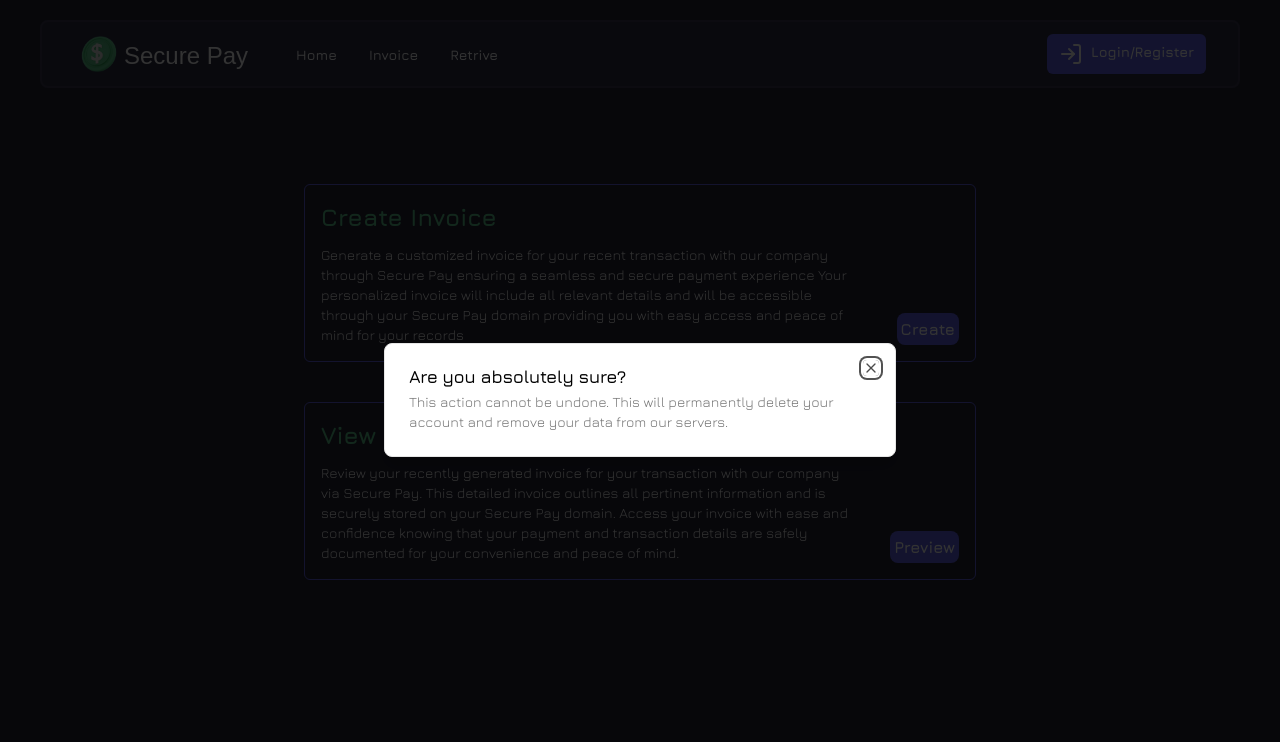
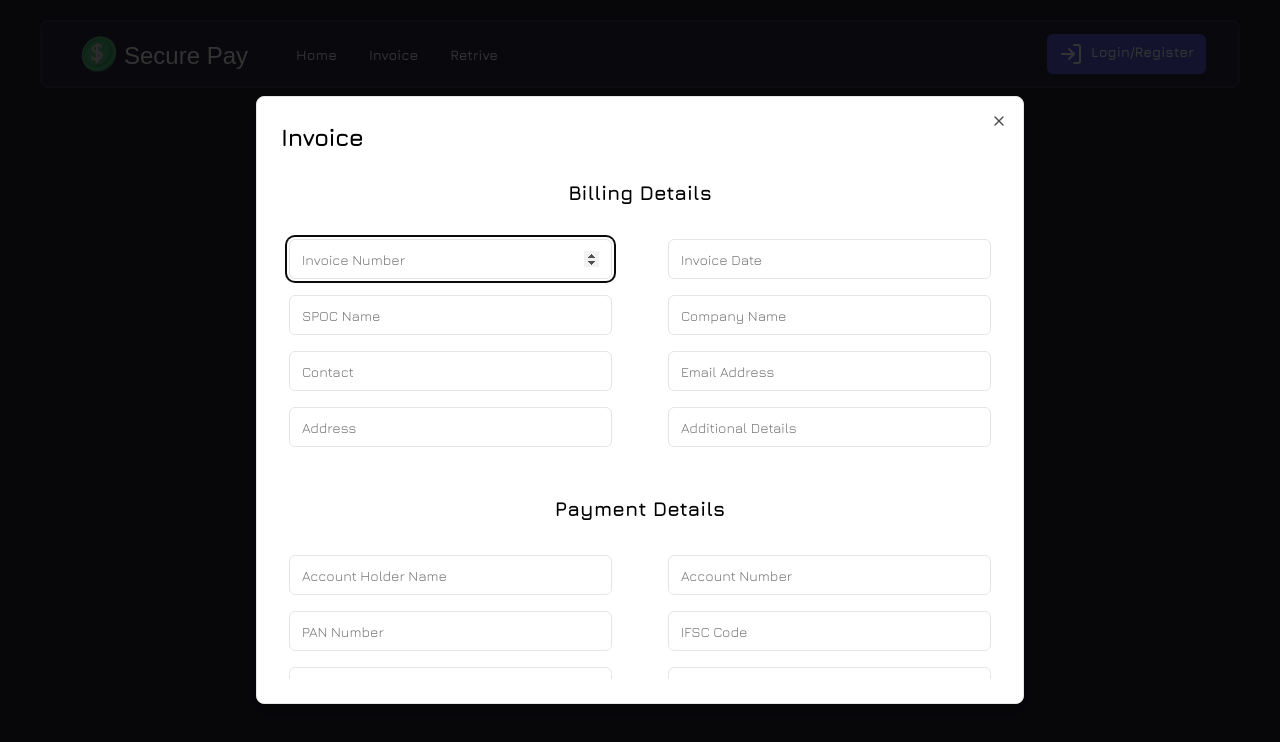
Before and after one commit to Rudalph/SecurePay, a Next.js app: page /Invoice in a window 1280 px wide. Both pictures are taken after a click on the button "Create". Shown: the top 742 px of the page. Built offline with nearby package versions, Linux system fonts and the light colour scheme; a web font is replaced by a local one.

Commit message:
Invoice updated

```diff
--- /dev/null
+++ b/Components/Form.jsx
@@ -0,0 +1,110 @@
+import React from 'react'
+import { Input } from "../Components/ui/input";
+import { Button } from "../Components/ui/button";
+
+
+const Form = () => {
+    return (
+        <div className='mt-5'>
+            <div className='h-[500px] overflow-y-scroll no-scrollbar'>
+
+                <div>
+                    <div className='flex justify-center align-middle items-center text-base lg:text-xl font-extrabold text-black pb-6'>Billing Details</div>
+                    <div className='flex justify-center gap-10'>
+                        <Input type="number" placeholder="Invoice Number" className="text-black m-2" />
+                        <Input type="text" placeholder="Invoice Date" className="text-black m-2" />
+                    </div>
+
+                    <div className='flex justify-center gap-10'>
+                        <Input type="text" placeholder="SPOC Name" className="text-black m-2" />
+                        <Input type="text" placeholder="Company Name" className="text-black m-2" />
+                    </div>
+
+                    <div className='flex justify-center gap-10'>
+                        <Input type="number" placeholder="Contact" className="text-black m-2" />
+                        <Input type="email" placeholder="Email Address" className="text-black m-2" />
+                    </div>
+
+                    <div className='flex justify-center gap-10'>
+                        <Input type="text" placeholder="Address" className="text-black m-2" />
+                        <Input type="text" placeholder="Additional Details" className="text-black m-2" />
+                    </div>
+                </div>
+
+
+                <div className='mt-10'>
+                    <div className='flex justify-center align-middle items-center text-base lg:text-xl font-extrabold text-black pb-6'>Payment Details</div>
+                    <div className='flex justify-center gap-10'>
+                        <Input type="text" placeholder="Account Holder Name" className="text-black m-2" />
+                        <Input type="number" placeholder="Account Number" className="text-black m-2" />
+                    </div>
+
+                    <div className='flex justify-center gap-10'>
+                        <Input type="text" placeholder="PAN Number" className="text-black m-2" />
+                        <Input type="text" placeholder="IFSC Code" className="text-black m-2" />
+                    </div>
+
+                    <div className='flex justify-center gap-10'>
+                        <Input type="text" placeholder="Branch Name" className="text-black m-2" />
+                        <Input type="text" placeholder="Additional" className="text-black m-2" />
+                    </div>
+                </div>
+
+
+                <div className='mt-10'>
+                    <div className='flex justify-center align-middle items-center text-base lg:text-xl font-extrabold text-black pb-6'>Bill</div>
+                    <div className='flex justify-center'>
+                        <Input type="number" placeholder="Sr. No." className="text-black m-2" />
+                        <Input type="text" placeholder="Item" className="text-black m-2" />
+                        <Input type="number" placeholder="Rate" className="text-black m-2" />
+                        <Input type="number" placeholder="Quantity" className="text-black m-2" />
+                        <Input type="number" placeholder="Ammount" className="text-black m-2" />
+                    </div>
+
+                    <div className='flex justify-center'>
+                        <Input type="number" placeholder="Sr. No." className="text-black m-2" />
+                        <Input type="text" placeholder="Item" className="text-black m-2" />
+                        <Input type="number" placeholder="Rate" className="text-black m-2" />
+                        <Input type="number" placeholder="Quantity" className="text-black m-2" />
+                        <Input type="number" placeholder="Ammount" className="text-black m-2" />
+                    </div>
+
+                    <div className='flex justify-center'>
+                        <Input type="number" placeholder="Sr. No." className="text-black m-2" />
+                        <Input type="text" placeholder="Item" className="text-black m-2" />
+                        <Input type="number" placeholder="Rate" className="text-black m-2" />
+                        <Input type="number" placeholder="Quantity" className="text-black m-2" />
+                        <Input type="number" placeholder="Ammount" className="text-black m-2" />
+                    </div>
+
+                    <div className='flex justify-center'>
+                        <Input type="number" placeholder="Sr. No." className="text-black m-2" />
+                        <Input type="text" placeholder="Item" className="text-black m-2" />
+                        <Input type="number" placeholder="Rate" className="text-black m-2" />
+                        <Input type="number" placeholder="Quantity" className="text-black m-2" />
+                        <Input type="number" placeholder="Ammount" className="text-black m-2" />
+                    </div>
+
+                    <div className='flex justify-center'>
+                        <Input type="number" placeholder="Sr. No." className="text-black m-2" />
+                        <Input type="text" placeholder="Item" className="text-black m-2" />
+                        <Input type="number" placeholder="Rate" className="text-black m-2" />
+                        <Input type="number" placeholder="Quantity" className="text-black m-2" />
+                        <Input type="number" placeholder="Ammount" className="text-black m-2" />
+                    </div>
+                </div>
+
+                <div className='mt-10'>
+                    <div className='flex justify-center align-middle items-center text-base lg:text-xl font-extrabold text-black pb-6'>Total Payable Ammount</div>
+                    <div className='flex justify-center gap-10 align-middle items-center'>
+                        <Input type="text" placeholder="Total Ammount" className="text-black m-2" />
+                        <Button>Done</Button>
+                    </div>
+                </div>
+
+            </div>
+        </div>
+    )
+}
+
+export default Form
--- a/Components/ui/dialog.jsx
+++ b/Components/ui/dialog.jsx
@@ -31,7 +31,7 @@ const DialogContent = React.forwardRef(({ className, children, ...props }, ref)
     <DialogPrimitive.Content
       ref={ref}
       className={cn(
-        "fixed left-[50%] top-[50%] z-50 grid w-full max-w-lg translate-x-[-50%] translate-y-[-50%] gap-4 border bg-background p-6 shadow-lg duration-200 data-[state=open]:animate-in data-[state=closed]:animate-out data-[state=closed]:fade-out-0 data-[state=open]:fade-in-0 data-[state=closed]:zoom-out-95 data-[state=open]:zoom-in-95 data-[state=closed]:slide-out-to-left-1/2 data-[state=closed]:slide-out-to-top-[48%] data-[state=open]:slide-in-from-left-1/2 data-[state=open]:slide-in-from-top-[48%] sm:rounded-lg",
+        "fixed left-[50%] top-[50%] z-50 grid w-full max-w-3xl translate-x-[-50%] translate-y-[-50%] gap-4 border bg-background p-6 shadow-lg duration-200 data-[state=open]:animate-in data-[state=closed]:animate-out data-[state=closed]:fade-out-0 data-[state=open]:fade-in-0 data-[state=closed]:zoom-out-95 data-[state=open]:zoom-in-95 data-[state=closed]:slide-out-to-left-1/2 data-[state=closed]:slide-out-to-top-[48%] data-[state=open]:slide-in-from-left-1/2 data-[state=open]:slide-in-from-top-[48%] sm:rounded-lg",
         className
       )}
       {...props}>
--- /dev/null
+++ b/Components/ui/input.jsx
@@ -0,0 +1,19 @@
+import * as React from "react"
+
+import { cn } from "@/lib/utils"
+
+const Input = React.forwardRef(({ className, type, ...props }, ref) => {
+  return (
+    (<input
+      type={type}
+      className={cn(
+        "flex h-10 w-full rounded-md border border-input bg-background px-3 py-2 text-sm ring-offset-background file:border-0 file:bg-transparent file:text-sm file:font-medium placeholder:text-muted-foreground focus-visible:outline-none focus-visible:ring-2 focus-visible:ring-ring focus-visible:ring-offset-2 disabled:cursor-not-allowed disabled:opacity-50",
+        className
+      )}
+      ref={ref}
+      {...props} />)
+  );
+})
+Input.displayName = "Input"
+
+export { Input }
--- /dev/null
+++ b/Components/ui/label.jsx
@@ -0,0 +1,18 @@
+"use client"
+
+import * as React from "react"
+import * as LabelPrimitive from "@radix-ui/react-label"
+import { cva } from "class-variance-authority";
+
+import { cn } from "@/lib/utils"
+
+const labelVariants = cva(
+  "text-sm font-medium leading-none peer-disabled:cursor-not-allowed peer-disabled:opacity-70"
+)
+
+const Label = React.forwardRef(({ className, ...props }, ref) => (
+  <LabelPrimitive.Root ref={ref} className={cn(labelVariants(), className)} {...props} />
+))
+Label.displayName = LabelPrimitive.Root.displayName
+
+export { Label }
--- a/app/Invoice/page.jsx
+++ b/app/Invoice/page.jsx
@@ -21,6 +21,8 @@ import {
 
 import { Button } from "../../Components/ui/button";
 
+import Form from '@/Components/Form';
+
 const page = () => {
     return (
         <div className='mt-36 flex justify-center p-5 flex-wrap'>
@@ -37,15 +39,14 @@ const page = () => {
                         </p>
                     </div>
                 </div>
-                <div className="flex flex-col justify-end p-4 w-36">
+                <div className="flex flex-col justify-end p-4">
                     <Dialog>
                         <DialogTrigger className='bg-[#5F61E6] rounded-lg p-1 text-white font-extrabold'>Create</DialogTrigger>
                         <DialogContent>
                             <DialogHeader>
-                                <DialogTitle>Are you absolutely sure?</DialogTitle>
+                                <DialogTitle className="font-extrabold text-xl lg:text-2xl">Invoice</DialogTitle>
                                 <DialogDescription>
-                                    This action cannot be undone. This will permanently delete your account
-                                    and remove your data from our servers.
+                                   <Form />
                                 </DialogDescription>
                             </DialogHeader>
                         </DialogContent>
--- a/app/globals.css
+++ b/app/globals.css
@@ -67,3 +67,15 @@
     background-color: #232333;
   }
 }
+
+@layer utilities {
+  /* Hide scrollbar for Chrome, Safari and Opera */
+  .no-scrollbar::-webkit-scrollbar {
+      display: none;
+  }
+ /* Hide scrollbar for IE, Edge and Firefox */
+  .no-scrollbar {
+      -ms-overflow-style: none;  /* IE and Edge */
+      scrollbar-width: none;  /* Firefox */
+}
+}
--- a/package.json
+++ b/package.json
@@ -11,6 +11,7 @@
   "dependencies": {
     "@next/font": "^14.2.5",
     "@radix-ui/react-dialog": "^1.1.1",
+    "@radix-ui/react-label": "^2.1.0",
     "@radix-ui/react-slot": "^1.1.0",
     "class-variance-authority": "^0.7.0",
     "clsx": "^2.1.1",
```
Also changed, not shown: 1 other file (tests, documents, lock files or other folders).
